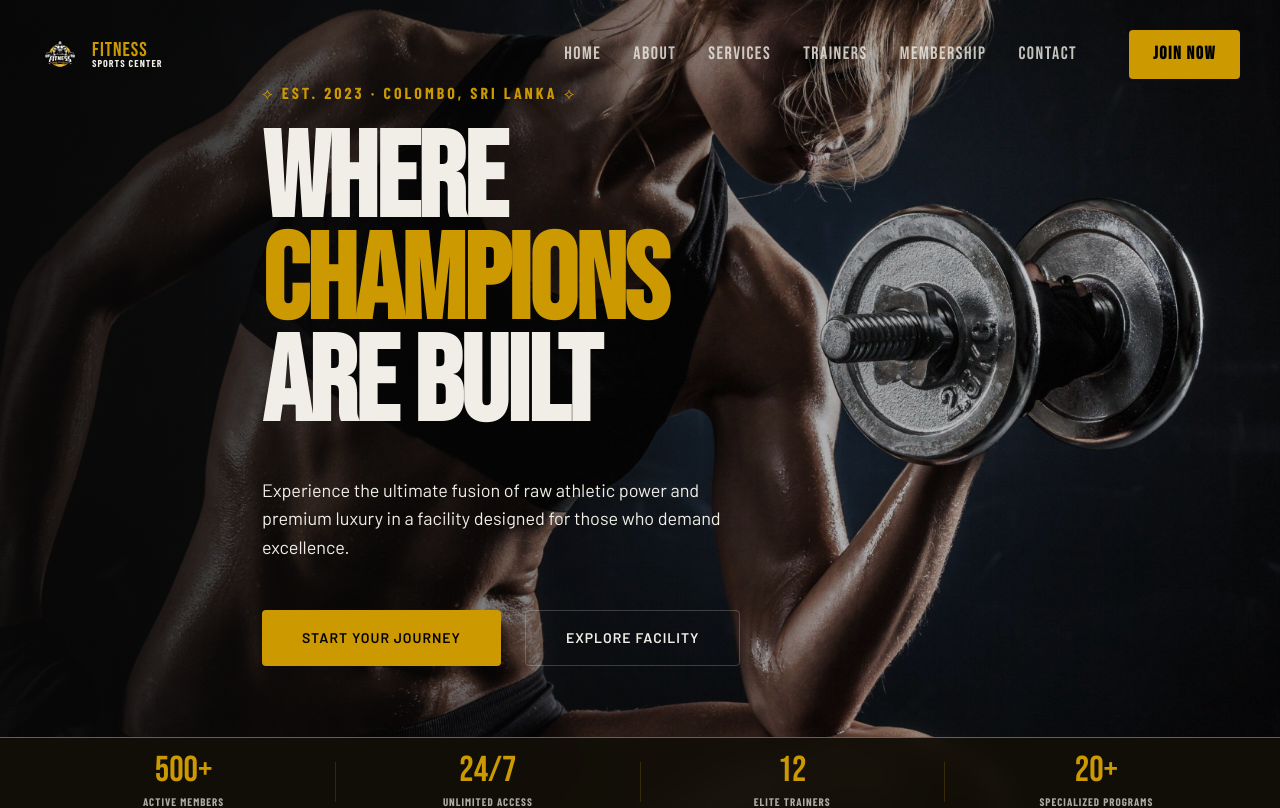
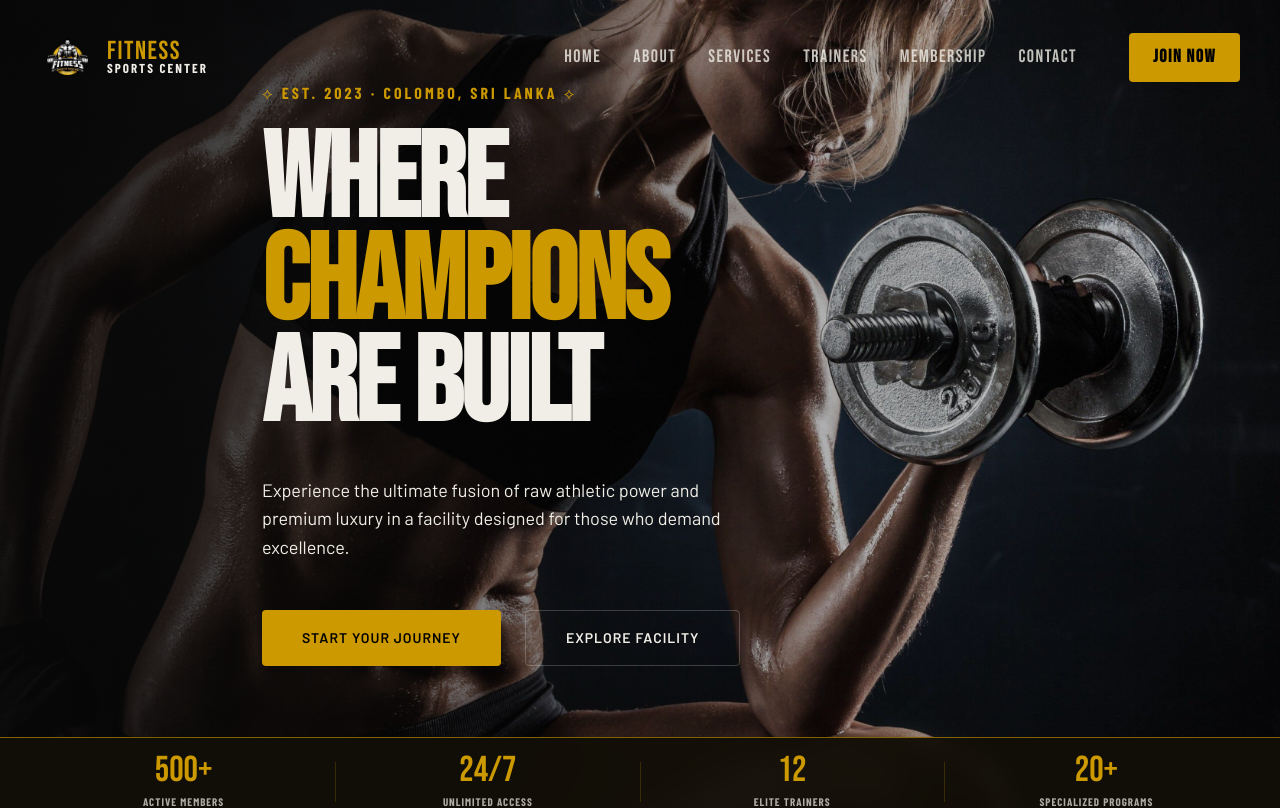
Before and after one commit to cheshanth-14/fitness_web, a React (Vite) app: page / in a window 1280 px wide. Shown: the top 808 px of the page. Built offline with nearby package versions, Linux system fonts and the light colour scheme.

Commit message:
feat: implement Footer component and add styling for both Footer and Navbar.

```diff
--- a/src/components/Footer.css
+++ b/src/components/Footer.css
@@ -10,6 +10,28 @@
   grid-template-columns: 2fr 1fr 1fr 2fr;
   gap: 60px;
   margin-bottom: 80px;
+}
+
+.footer .logo {
+  display: flex;
+  align-items: center;
+  gap: 20px;
+  text-decoration: none;
+  margin-bottom: 20px;
+}
+
+.footer .logo-img {
+  height: 120px;
+  width: auto;
+  object-fit: contain;
+}
+
+.footer .logo-text {
+  font-family: var(--font-heading);
+  font-size: 24px;
+  color: var(--text-white);
+  letter-spacing: 1.5px;
+  line-height: 1;
 }
 
 .brand-col {
--- a/src/components/Footer.jsx
+++ b/src/components/Footer.jsx
@@ -1,6 +1,7 @@
 import React from 'react';
 import { Instagram, Facebook, Twitter, Send, ArrowRight } from 'lucide-react';
 import './Footer.css';
+import logo from '../assets/logo.png';
 
 const Footer = () => {
   const currentYear = new Date().getFullYear();
@@ -11,7 +12,7 @@ const Footer = () => {
         {/* Column 1: Logo & Tagline */}
         <div className="footer-col brand-col">
           <a href="#home" className="logo">
-            <img src="/logo.png" alt="Logo" className="logo-img" />
+            <img src={logo} alt="Logo" className="logo-img" />
             <span className="logo-text">FITNESS <span className="text-gold">SPORTS CENTER</span></span>
           </a>
           <p className="footer-tagline">WHERE CHAMPIONS ARE BUILT</p>
--- a/src/components/Navbar.css
+++ b/src/components/Navbar.css
@@ -33,7 +33,7 @@
 }
 
 .logo-img {
-  height: 40px;
+  height: 55px;
   width: auto;
   object-fit: contain;
 }
@@ -46,14 +46,14 @@
 
 .logo-text-primary {
   font-family: var(--font-heading);
-  font-size: 20px;
-  letter-spacing: 1px;
+  font-size: 26px;
+  letter-spacing: 1.5px;
 }
 
 .logo-text-secondary {
   font-family: var(--font-accent);
-  font-size: 10px;
-  letter-spacing: 1px;
+  font-size: 13px;
+  letter-spacing: 2px;
   color: var(--text-white);
 }
 
```
